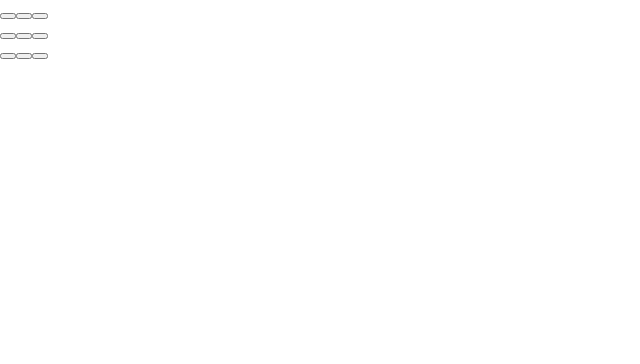
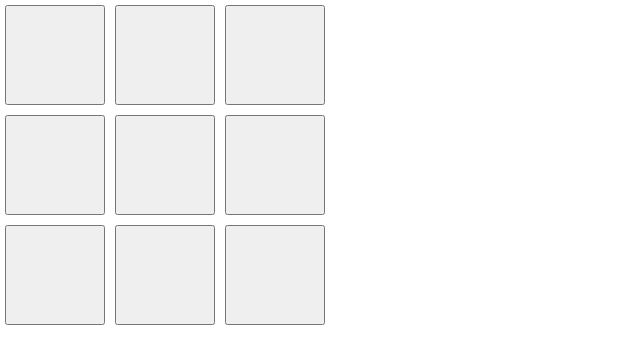
Before and after one commit to juwentao/RMP-HNU, a React (Create React App) app: page / in a window 1280 px wide. Shown: the top 364 px of the page, without its empty margins (0-640 px from the left). Built offline with nearby package versions, Linux system fonts and the light colour scheme.

Commit message:
下棋游戏

```diff
--- a/src/App.css
+++ b/src/App.css
@@ -36,3 +36,18 @@
     transform: rotate(360deg);
   }
 }
+
+.square {
+    width: 100px;
+    height: 100px;
+    margin: 5px;
+    font-size: 24px;
+    font-weight: bold;
+    text-align: center;
+    vertical-align: middle;
+    line-height: 100px;
+}
+
+.board-row {
+    display: flex;
+}
--- a/src/App.js
+++ b/src/App.js
@@ -1,5 +1,5 @@
 import { useState } from 'react';
-
+import './App.css';
 function Square({ value, onSquareClick }) {
     return (
         <button
@@ -45,6 +45,10 @@ export default function Board() {
         }
         setSquares(newSquares);
         setXIsNext(!xIsNext)
+        const winner = calculateWinner(newSquares);
+        if (winner) {
+            alert(`winner: ${winner}`);
+        }
     }
     return (
         <>
```
